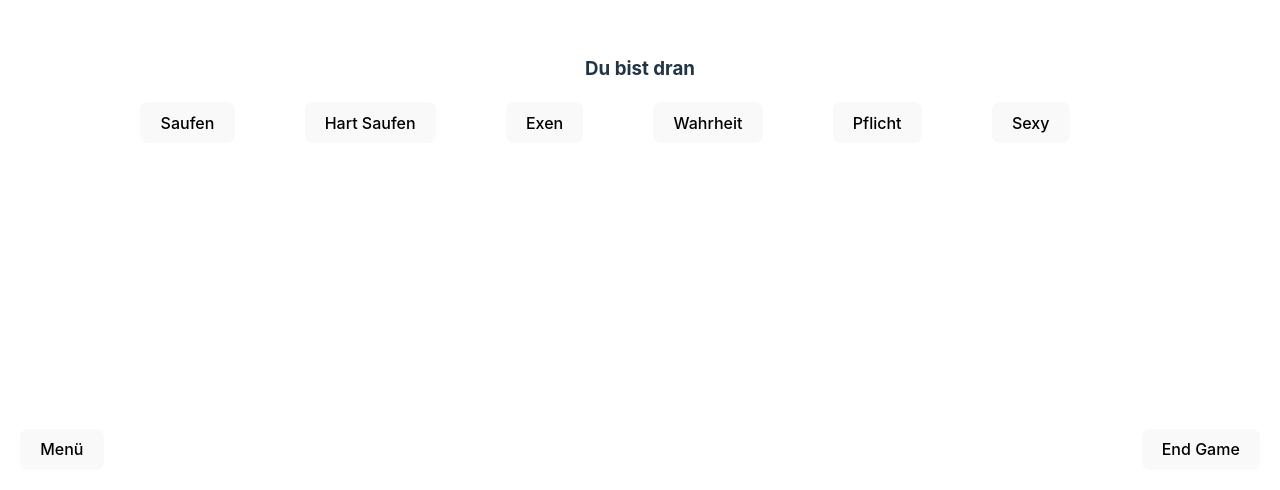
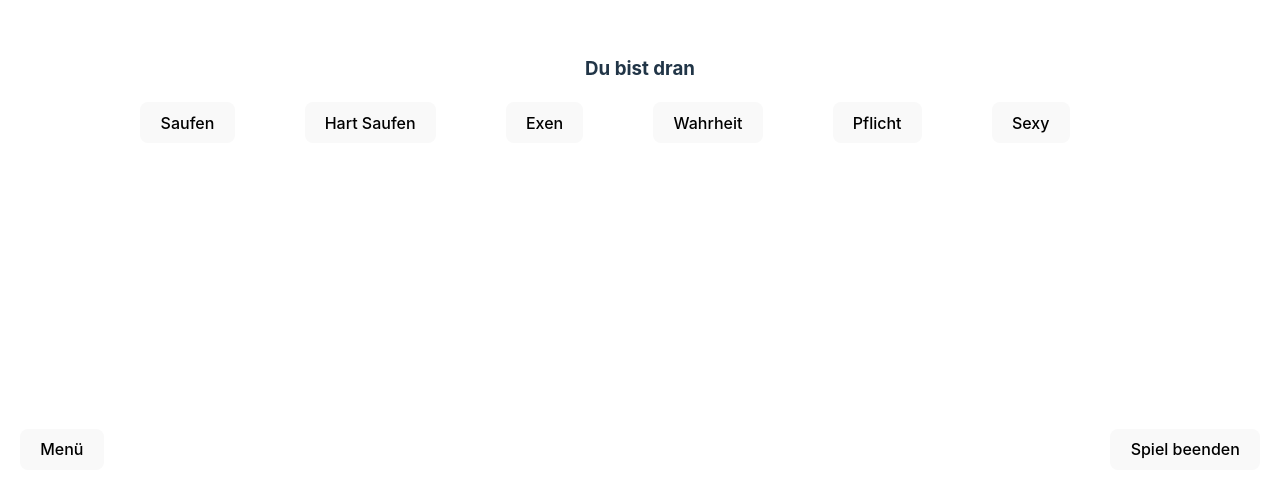
Before and after one commit to robbdouglas/drinking-game, a React (Vite) app: page /categories in a window 1280 px wide. Shown: the part 310-800 px from the top of the page. Built offline with nearby package versions, Linux system fonts and the light colour scheme.

Commit message:
edit back to home btns in Categories and Task

```diff
--- a/src/components/Categories.jsx
+++ b/src/components/Categories.jsx
@@ -59,7 +59,7 @@ function Categories() {
         </button>
         <button className="settings-btn">Menü</button>
         <button className="back-to-home" onClick={handleBackToHomeButtonClick}>
-          End Game
+          Spiel beenden
         </button>
       </section>
     </div>
--- a/src/components/Task.jsx
+++ b/src/components/Task.jsx
@@ -1,7 +1,7 @@
 // Task.jsx
 
 import React, { useState, useEffect } from "react";
-import { useLocation } from "react-router-dom";
+import { useLocation, useNavigate } from "react-router-dom";
 import "../styles/Task.css";
 import drinkTasks from "../data/drink-tasks";
 import drinkHardTasks from "../data/drink-hard-tasks";
@@ -16,6 +16,8 @@ function Task() {
   const category = location.state && location.state.category;
 
   const [currentTask, setCurrentTask] = useState(null);
+
+  const navigate = useNavigate();
 
   useEffect(() => {
     const getRandomTask = () => {
@@ -56,6 +58,10 @@ function Task() {
     getRandomTask();
   }, [category]);
 
+  const handleBackToHomeButtonClick = () => {
+    navigate("/");
+  };
+
   return (
     <div>
       <div className="task-counter-container">
@@ -69,7 +75,9 @@ function Task() {
       <button className="settings-btn">Menü</button>
       <button className="reroll-task">Aufgabe überspringen</button>
       <div className="reroll-counter">3</div>
-      <button className="finish-game">Spiel beenden</button>
+      <button className="back-to-home" onClick={handleBackToHomeButtonClick}>
+          Spiel beenden
+        </button>
     </div>
   );
 }
```
